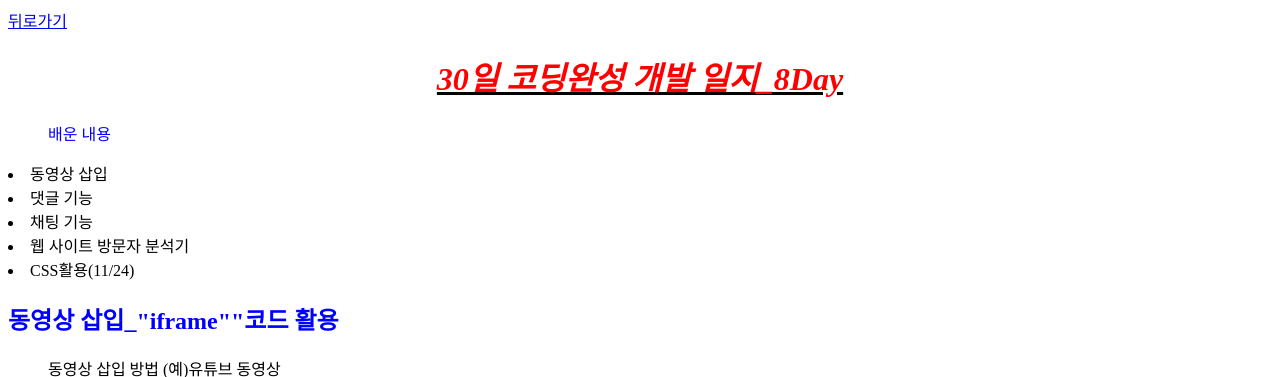
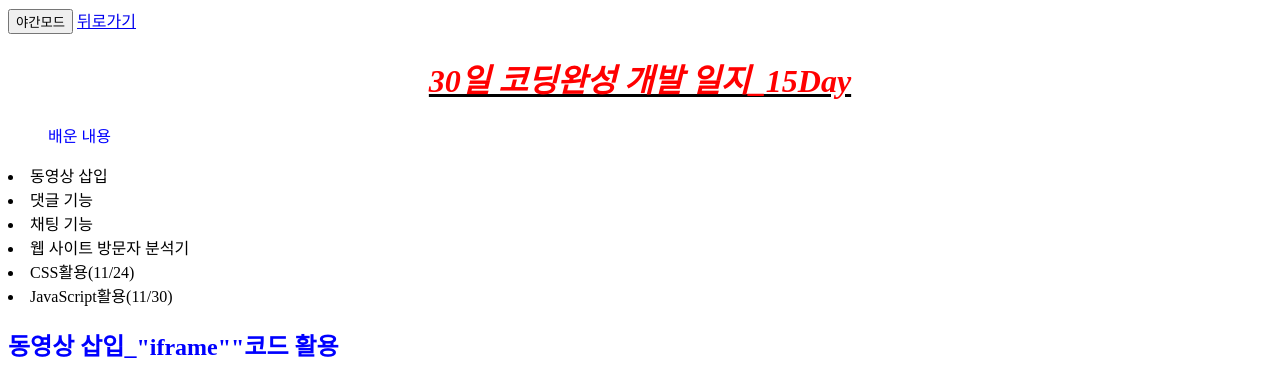
Before and after one commit to pjy1223/Web1, a plain HTML site: page coding course.html in a window 1280 px wide. Shown: the top 377 px of the page. Drawn offline with Linux system fonts and the light colour scheme; a script that the page names is missing.

Commit message:
Add JavaScript Courses

```diff
--- a/coding course.html
+++ b/coding course.html
@@ -18,14 +18,27 @@
 </style>
 </head>
 <body>
+  <input id="night_day" type="button" value="야간모드" onclick="
+  if(document.querySelector('#night_day').value === '야간모드'){
+    document.querySelector('body').style.backgroundColor='black';
+    document.querySelector('body').style.color='white';
+    document.querySelector('#night_day').value ='주간모드';
+  } else {
+    document.querySelector('body').style.backgroundColor='white';
+    document.querySelector('body').style.color='black';
+    document.querySelector('#night_day').value='야간모드';
+    }
+  ">
+
   <a href="index.html"><u>뒤로가기</u></a>
-  <h1><a style="color:red"> 30일 코딩완성 개발 일지_8Day</a></h1>
+  <h1><a style="color:red"> 30일 코딩완성 개발 일지_15Day</a></h1>
   <ol><a style="color:blue">배운 내용</a></ol>
   <li>동영상 삽입</li>
   <li>댓글 기능</li>
   <li>채팅 기능</li>
   <li>웹 사이트 방문자 분석기</li>
   <li>CSS활용(11/24)</li>
+  <li>JavaScript활용(11/30)</li>
 
   <h2>동영상 삽입_"iframe""코드 활용</h2>
   <ol>동영상 삽입 방법 (예)유튜브 동영상 <li>원하는 동영상 검색</li> <li>동영상 화면 위에 마우스 오른쪽 버튼 클릭</li> <li>소스코드 복사</li> <li>편집기에 복사한 소스코드 붙여넣기</li>
@@ -46,6 +59,14 @@
   </ol><br>
   <img src="CSS img.PNG" width="600px">
   <br>CSS 그리드 활용
+</p>
+<p><h2>JaaScript활용</h2>
+  <ul>
+    <li>자바스크립트는 사용자와 상호작용하는 언어이다.</li>
+    <li>웹브라우저는 한번 화면에 출력되면 자기 자신을 바꿀 수 없지만 자바스크립트를 이용하면 html을 제어할 수 있다.</li>
+    <li>시간 순서에 따라 웹브라우저의 여러 기능이 실행될 수 있도록 프로그램이라는 형태를 띄고 있음</li>
+  </ul>
+
 </p>
   <div id="disqus_thread"></div>
   <script>
```
Also changed, not shown: 1.html (+13 -0 lines), 2.html (+12 -0 lines), 3.html (+12 -0 lines), index.html (+12 -0 lines).
